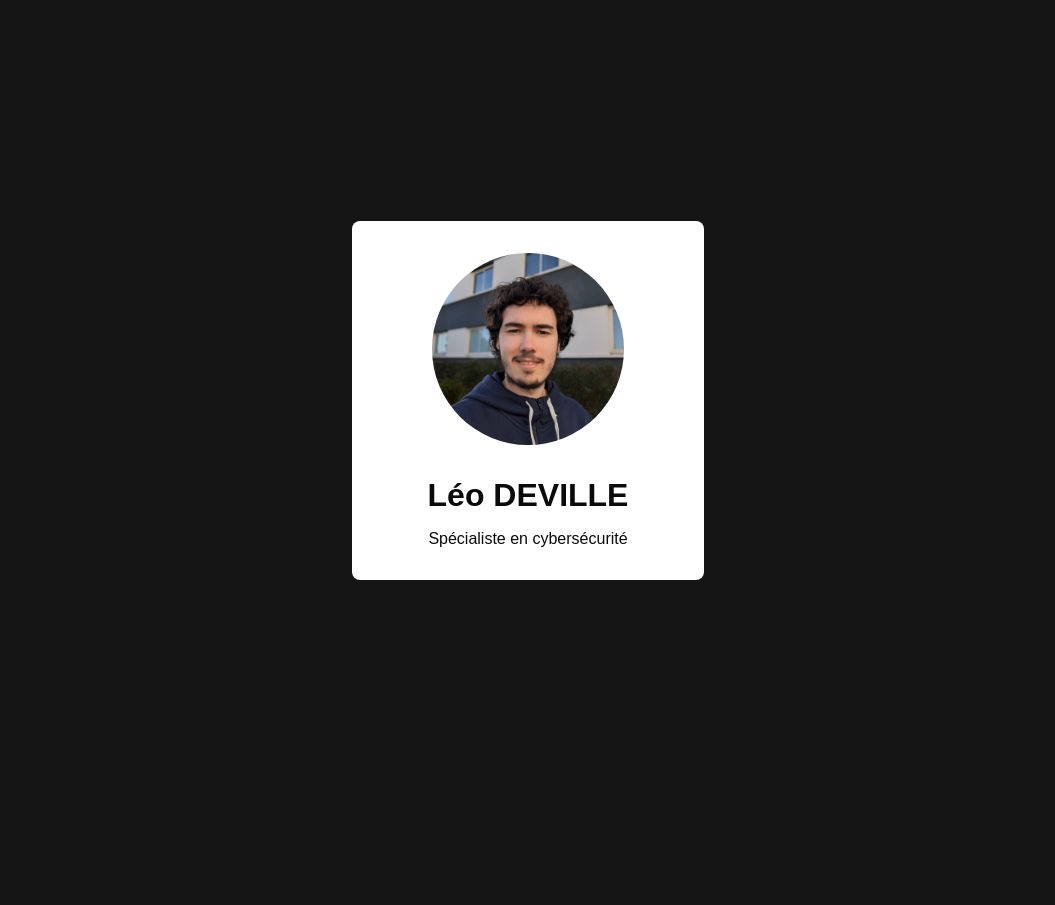
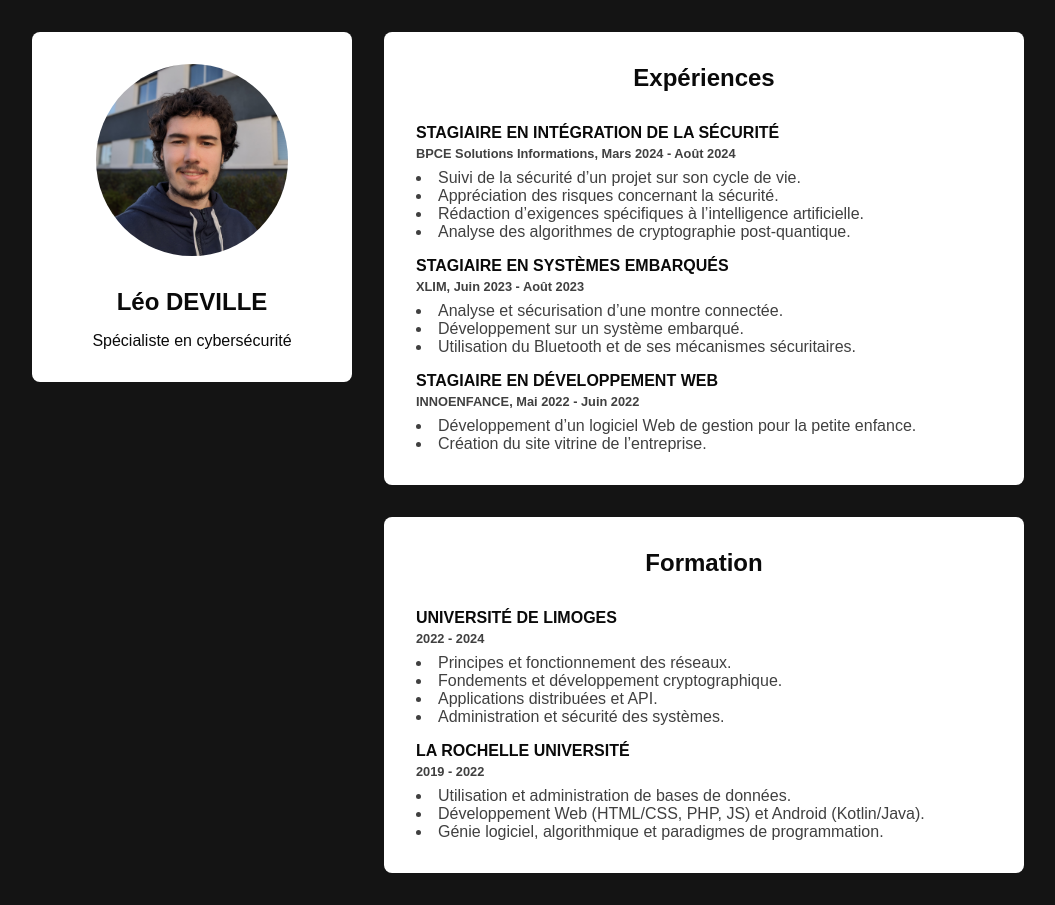
Before and after one commit to Ystri0n/Ystri0n, a website built with Vite: page src/index.html in a window 1280 px wide. Shown: the whole page, without its empty margins (112-1167 px from the left). Before the commit the page ends 800 px from the top, so only its background shows below. Built offline with nearby package versions, Linux system fonts and the light colour scheme.

Commit message:
💬 Add my experience and education

```diff
--- a/src/index.html
+++ b/src/index.html
@@ -22,10 +22,81 @@
     <script type="module" src="./ts/main.ts" async></script>
   </head>
   <body>
-    <main>
+    <aside>
       <img src="./img/portrait.avif" alt="Portrait de Léo DEVILLE">
       <h1>Léo DEVILLE</h1>
       <p>Spécialiste en cybersécurité</p>
+    </aside>
+
+    <main>
+      <section>
+        <h2>Expériences</h2>
+
+        <article>
+          <h3>Stagiaire en intégration de la sécurité</h3>
+
+          <p>BPCE Solutions Informations, Mars 2024 - Août 2024</p>
+
+          <ul>
+            <li>Suivi de la sécurité d’un projet sur son cycle de vie.</li>
+            <li>Appréciation des risques concernant la sécurité.</li>
+            <li>Rédaction d’exigences spécifiques à l’intelligence artificielle.</li>
+            <li>Analyse des algorithmes de cryptographie post-quantique.</li>
+          </ul>
+        </article>
+
+        <article>
+          <h3>Stagiaire en systèmes embarqués</h3>
+
+          <p>XLIM, Juin 2023 - Août 2023</p>
+
+          <ul>
+            <li>Analyse et sécurisation d’une montre connectée.</li>
+            <li>Développement sur un système embarqué.</li>
+            <li>Utilisation du Bluetooth et de ses mécanismes sécuritaires.</li>
+          </ul>
+        </article>
+
+        <article>
+          <h3>Stagiaire en développement Web</h3>
+
+          <p>INNOENFANCE, Mai 2022 - Juin 2022</p>
+
+          <ul>
+            <li>Développement d’un logiciel Web de gestion pour la petite enfance.</li>
+            <li>Création du site vitrine de l’entreprise.</li>
+          </ul>
+        </article>
+      </section>
+
+      <section>
+        <h2>Formation</h2>
+
+        <article>
+          <h3>Université de Limoges</h3>
+
+          <p>2022 - 2024</p>
+
+          <ul>
+            <li>Principes et fonctionnement des réseaux.</li>
+            <li>Fondements et développement cryptographique.</li>
+            <li>Applications distribuées et API.</li>
+            <li>Administration et sécurité des systèmes.</li>
+          </ul>
+        </article>
+
+        <article>
+          <h3>La Rochelle Université</h3>
+
+          <p>2019 - 2022</p>
+
+          <ul>
+            <li>Utilisation et administration de bases de données.</li>
+            <li>Développement Web (HTML/CSS, PHP, JS) et Android (Kotlin/Java).</li>
+            <li>Génie logiciel, algorithmique et paradigmes de programmation.</li>
+          </ul>
+        </article>
+      </section>
     </main>
   </body>
 </html>
--- a/src/scss/default.scss
+++ b/src/scss/default.scss
@@ -1,7 +1,11 @@
-html,
-body {
-  height: 100%;
-  width: 100%;
+html {
+  box-sizing: border-box;
+}
+
+*,
+*::before,
+*::after {
+  box-sizing: inherit;
 }
 
 body {
@@ -9,20 +13,30 @@ body {
   background-color: hsl(0deg 0% 8%);
   color: hsl(0deg 0% 4%);
   display: flex;
+  flex-direction: column;
   font-family: sans-serif;
+  gap: 2rem;
   justify-content: center;
   margin: 0;
+  padding: 2rem;
+
+  @media screen and (min-width: 1000px) {
+    align-items: initial;
+    flex-direction: row;
+  }
 }
 
-main {
+aside {
   align-items: center;
   background-color: #fff;
   border-radius: 0.5rem;
   display: flex;
   flex-direction: column;
+  height: max-content;
+  max-width: 20rem;
   padding: 2rem;
   text-align: center;
-  width: 18rem;
+  width: 100%;
 
   img {
     border-radius: 50%;
@@ -40,3 +54,49 @@ main {
     margin: 0;
   }
 }
+
+main {
+  display: flex;
+  flex-direction: column;
+  max-width: 40rem;
+  row-gap: 2rem;
+  width: 100%;
+
+  section {
+    background-color: #fff;
+    border-radius: 0.5rem;
+    padding: 2rem;
+
+    h2 {
+      font-size: 1.5rem;
+      margin: 0 0 2rem;
+      text-align: center;
+    }
+
+    article {
+      h3 {
+        font-size: 1rem;
+        margin: 0 0 0.25rem;
+        text-transform: uppercase;
+      }
+
+      p {
+        color: hsl(0deg 0% 25%);
+        font-size: 0.8rem;
+        font-weight: bold;
+        margin: 0 0 0.5rem;
+      }
+
+      ul {
+        color: hsl(0deg 0% 25%);
+        list-style-position: inside;
+        margin: 0 0 1rem;
+        padding: 0;
+      }
+
+      &:last-child *:last-child {
+        margin: 0;
+      }
+    }
+  }
+}
```
